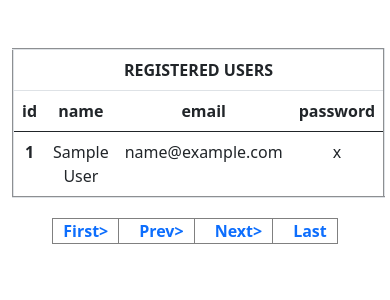
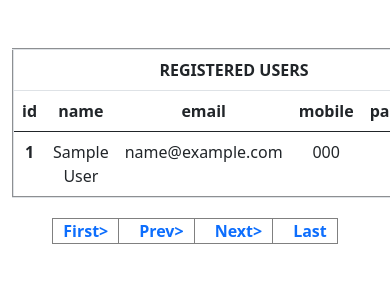
Before and after one commit to arvindevelop/Registered_Users, a PHP site: page /index.php in a window 390 px wide; the page is wider, and only the part inside the window is pictured. Shown: the top 300 px of that part. Run offline with PHP 8.4, Linux system fonts and the light colour scheme; tables that the repository leaves empty or names only in its code hold one stand-in row (values such as "Sample post"); data that the repository does not hold is empty.

Commit message:
mobile attribute added

```diff
--- a/index.php
+++ b/index.php
@@ -42,6 +42,7 @@ include_once('includes/config.php');
                         <th scope="col">id</th>
                         <th scope="col">name</th>
                         <th scope="col">email</th>
+                        <th scope="col">mobile</th>
                         <th scope="col">password</th>
                     </tr>
                 </thead>
@@ -53,6 +54,7 @@ include_once('includes/config.php');
                         <th scope="row"><?php echo $row['id']; ?></th>
                         <td><?php echo $row['name']; ?></td>
                         <td><?php echo $row['email']; ?></td>
+                        <td><?php echo $row['mobile']; ?></td>
                         <td><?php echo $row['password']; ?></td>
                     </tr>
             <?php }?>
```
